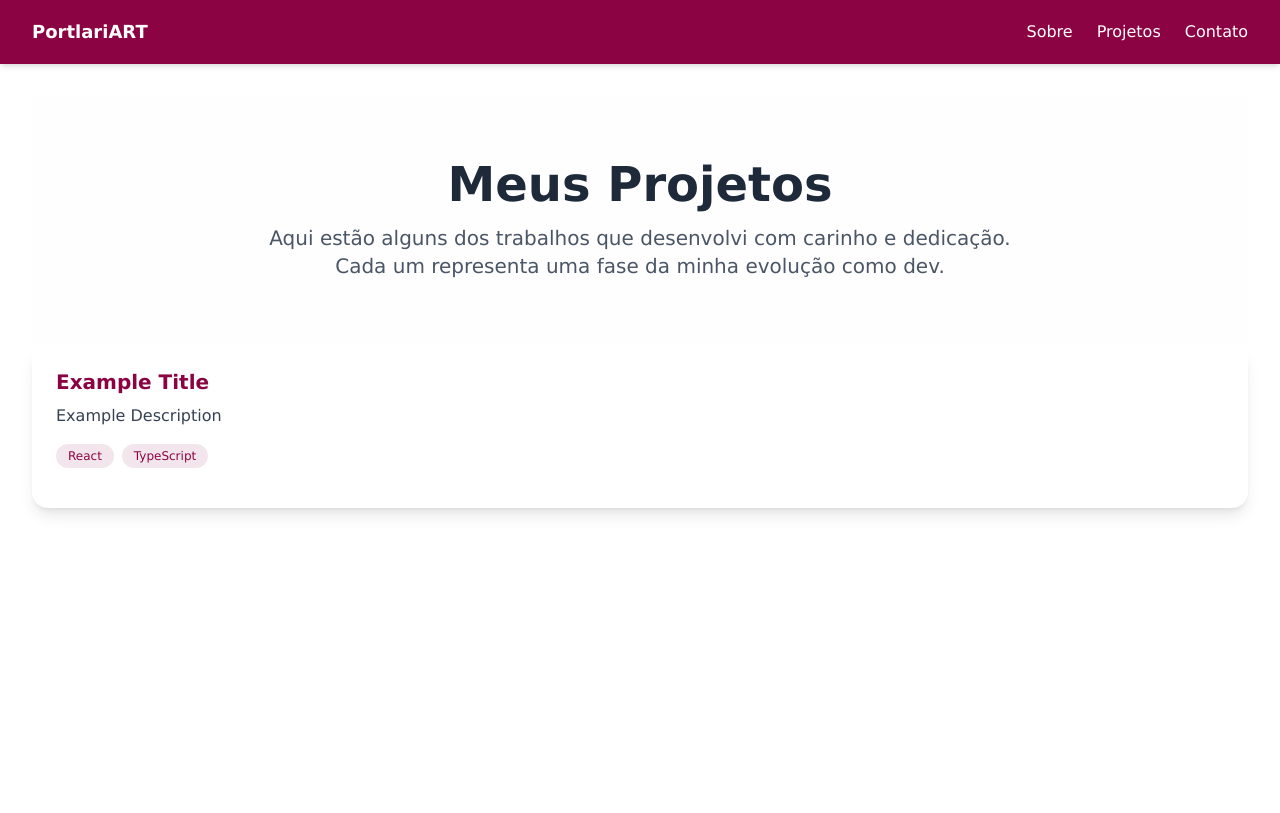
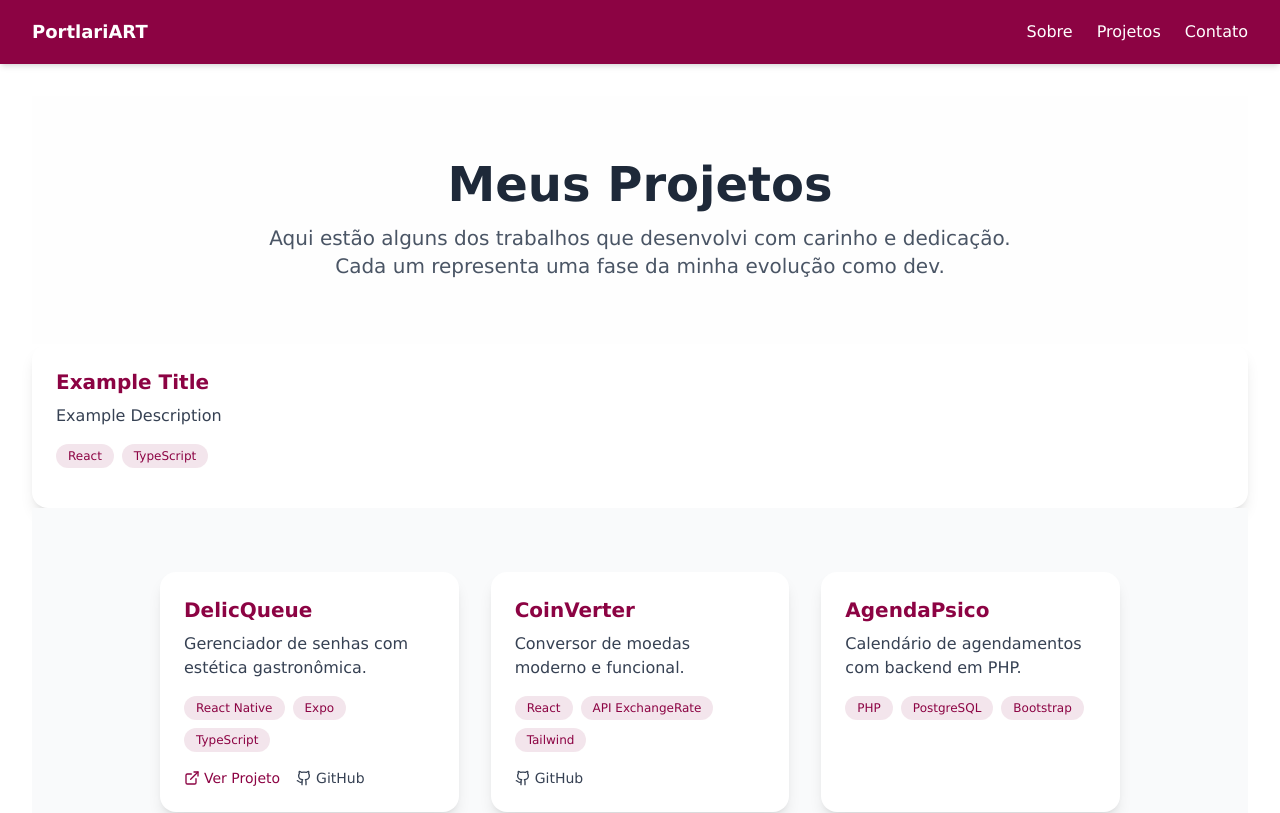
Before and after one commit to resenhandodirei/PortlariART_React-Next.js, a Next.js app: page /screens/projetos in a window 1280 px wide. Shown: the top 813 px of the page. Built offline with nearby package versions, Linux system fonts and the light colour scheme.

Commit message:
feat: GridDeProjetos

```diff
--- /dev/null
+++ b/src/app/components/GridDeProjetos.tsx
@@ -0,0 +1,37 @@
+'use client'
+
+import ProjetoCard from './ProjetoCard'
+
+export default function GridDeProjetos() {
+  const projetos = [
+    {
+      titulo: 'DelicQueue',
+      descricao: 'Gerenciador de senhas com estética gastronômica.',
+      tecnologias: ['React Native', 'Expo', 'TypeScript'],
+      linkDeploy: 'https://delicqueue.vercel.app',
+      linkRepositorio: 'https://github.com/resenhandodirei/delicqueue',
+    },
+    {
+      titulo: 'CoinVerter',
+      descricao: 'Conversor de moedas moderno e funcional.',
+      tecnologias: ['React', 'API ExchangeRate', 'Tailwind'],
+      linkRepositorio: 'https://github.com/resenhandodirei/coinverter',
+    },
+    {
+      titulo: 'AgendaPsico',
+      descricao: 'Calendário de agendamentos com backend em PHP.',
+      tecnologias: ['PHP', 'PostgreSQL', 'Bootstrap'],
+    },
+    // Adicione outros projetos aqui...
+  ]
+
+  return (
+    <section className="bg-gray-50 px-6 py-16 sm:px-10 lg:px-32">
+      <div className="grid gap-8 md:grid-cols-2 lg:grid-cols-3">
+        {projetos.map((projeto, index) => (
+          <ProjetoCard key={index} {...projeto} />
+        ))}
+      </div>
+    </section>
+  )
+}
--- a/src/app/screens/projetos/Projetos.tsx
+++ b/src/app/screens/projetos/Projetos.tsx
@@ -1,5 +1,6 @@
 import HeaderProjetos from "@/app/components/HeaderProjetos";
 import ProjetoCard from "@/app/components/ProjetoCard";
+import GridDeProjetos from "@/app/components/GridDeProjetos";
 
 import React from "react";
 
@@ -12,6 +13,7 @@ export default function About() {
       descricao="Example Description"
       tecnologias={["React", "TypeScript"]}
    />
+    <GridDeProjetos />
 
     </>
   );
```
